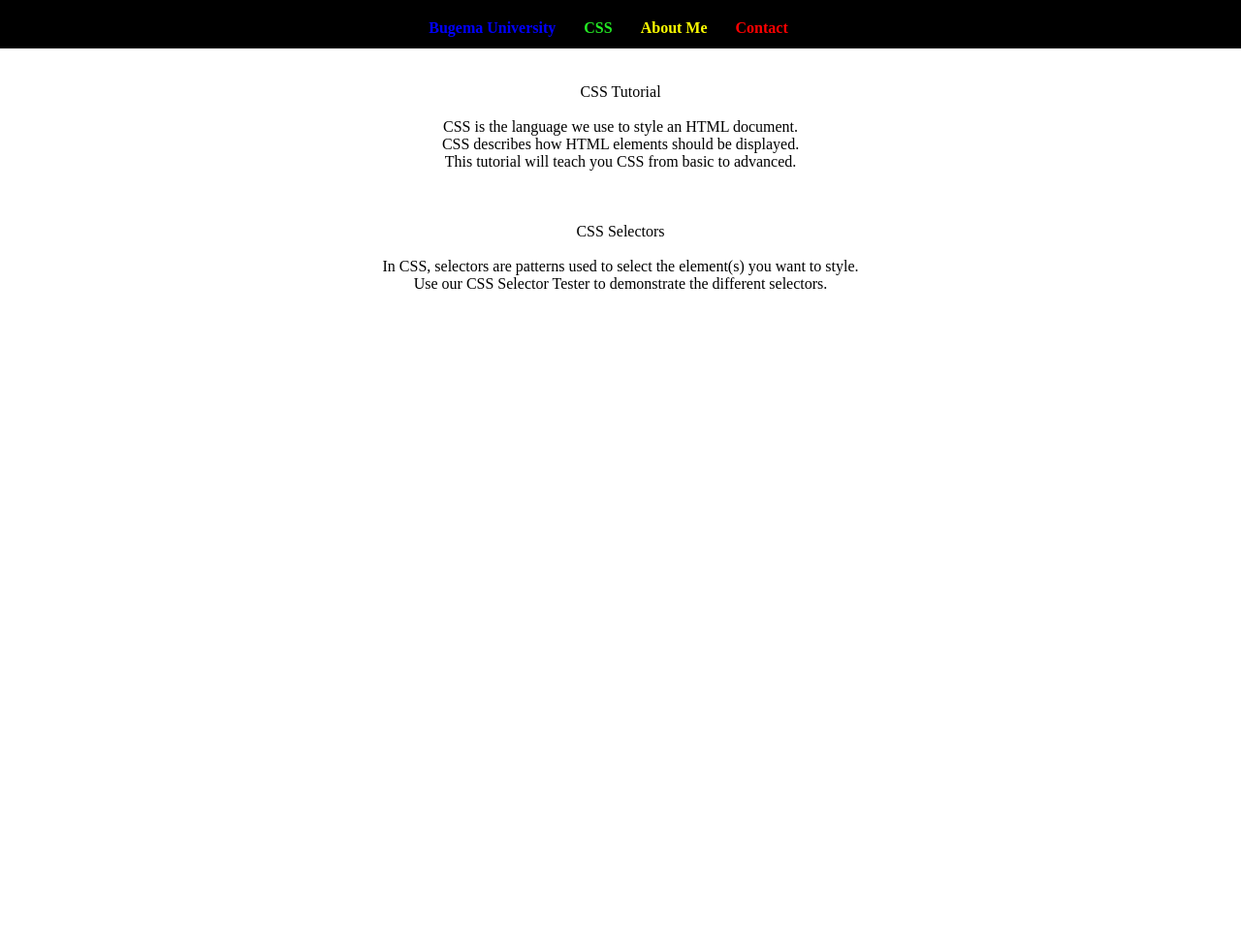
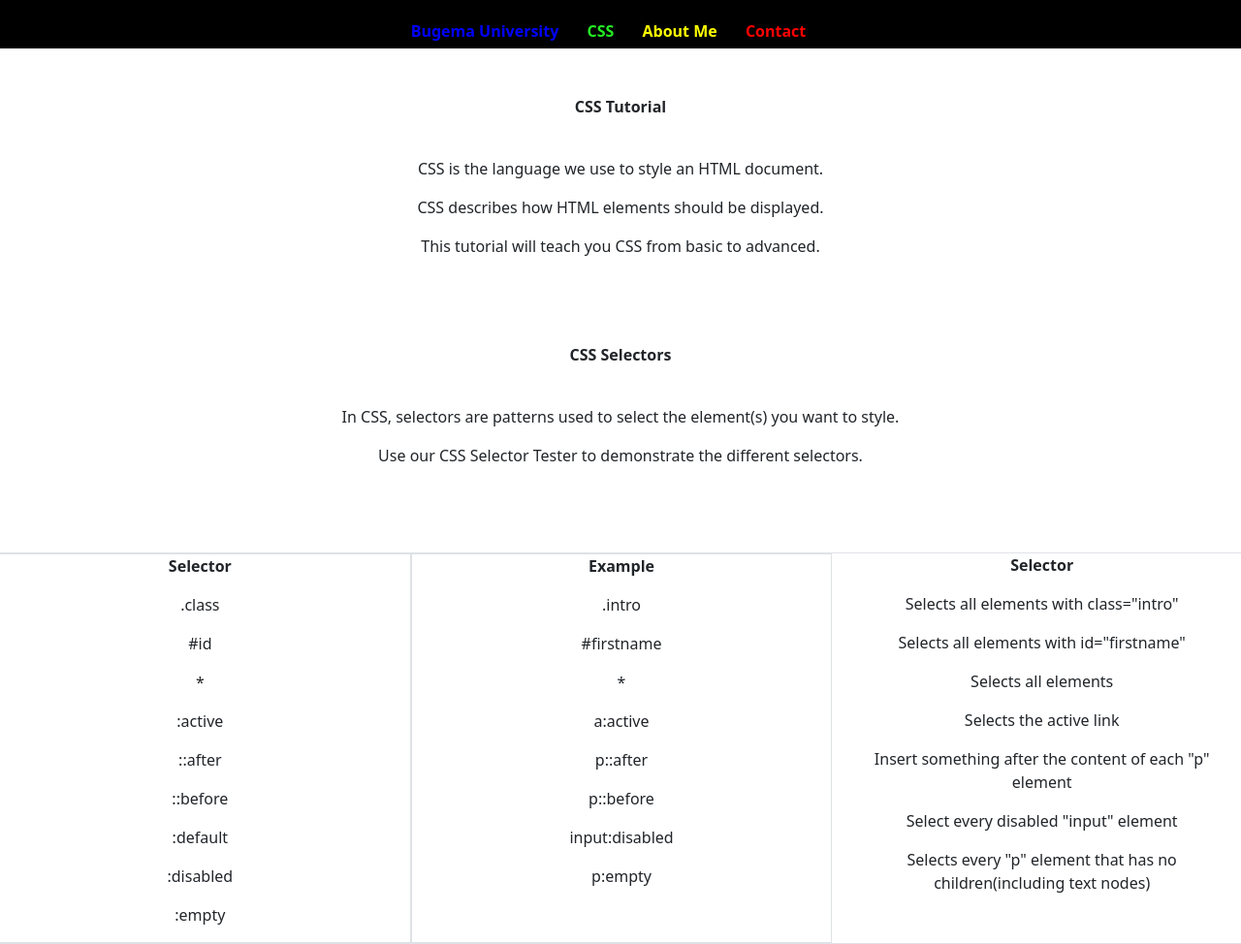
Before and after one commit to ParfaitNduwayo/NDUWAYO-NTWARI-PARFAIT---midsemester, a plain HTML site: page about_CSS.html in a window 1280 px wide. Shown: the whole page at 97% size. Before the commit the page ends 800 px from the top, so only its background shows below. Drawn offline with nearby package versions, Linux system fonts and the light colour scheme.

Commit message:
Update about_CSS.html

```diff
--- a/about_CSS.html
+++ b/about_CSS.html
@@ -6,6 +6,13 @@
     <meta http-equiv="X-UA-Compatible" content="IE=edge" />
     <meta name="viewport" content="width=device-width, initial-scale=1.0" />
     <link rel="stylesheet" type="text/css" href="./Css folder/stlyes.css" />
+    <!-- CSS only -->
+    <link
+      href="https://cdn.jsdelivr.net/npm/bootstrap@5.2.2/dist/css/bootstrap.min.css"
+      rel="stylesheet"
+      integrity="sha384-Zenh87qX5JnK2Jl0vWa8Ck2rdkQ2Bzep5IDxbcnCeuOxjzrPF/et3URy9Bv1WTRi"
+      crossorigin="anonymous"
+    />
   </head>
   <body>
     <div class="bg-white-one">
@@ -16,28 +23,70 @@
         <a href="contact.html" class="four">Contact</a>
       </div>
     </div>
-    <br>
-    <br>
+    <br />
+    <br />
     <div class="css_tutorial">
-      <p>CSS Tutorial</p>
-      <br>
+      <p class="yes">CSS Tutorial</p>
+      <br />
 
       <p>CSS is the language we use to style an HTML document.</p>
       <p>CSS describes how HTML elements should be displayed.</p>
       <p>This tutorial will teach you CSS from basic to advanced.</p>
     </div>
-    <br>
-    <br>
-    <br>
+    <br />
+    <br />
+    <br />
 
     <div class="css_selectors">
-      <p>CSS Selectors</p>
-      <br>
+      <p class="yes">CSS Selectors</p>
+      <br />
       <p>
         In CSS, selectors are patterns used to select the element(s) you want to
         style.
       </p>
       <p>Use our CSS Selector Tester to demonstrate the different selectors.</p>
     </div>
+    <br />
+    <br />
+    <br />
+    <div class="row border">
+      <div class="col border">
+        <p class="yes">Selector</p>
+        <p>.class</p>
+        <p>#id</p>
+        <p>*</p>
+        <p>:active</p>
+        <p>::after</p>
+        <p>::before</p>
+        <p>:default</p>
+        <p>:disabled</p>
+        <p>:empty</p>
+      </div>
+
+      <div class="col border">
+        <p class="yes">Example</p>
+        <p>.intro</p>
+        <p>#firstname</p>
+        <p>*</p>
+        <p>a:active</p>
+        <p>p::after</p>
+        <p>p::before</p>
+        <p>input:disabled</p>
+        <p>p:empty</p>
+      </div>
+      <div class="col">
+        <p class="yes">Selector</p>
+        <p>Selects all elements with class="intro"</p>
+        <p>Selects all elements with id="firstname"</p>
+        <p>Selects all elements</p>
+        <p>Selects the active link</p>
+        <p>Insert something after the content of each "p" element</p>
+        <p>Select every disabled "input" element</p>
+        <p>
+          Selects every "p" element that has no children(including text nodes)
+        </p>
+
+      </div>
+    </div>
   </body>
 </html>
```
